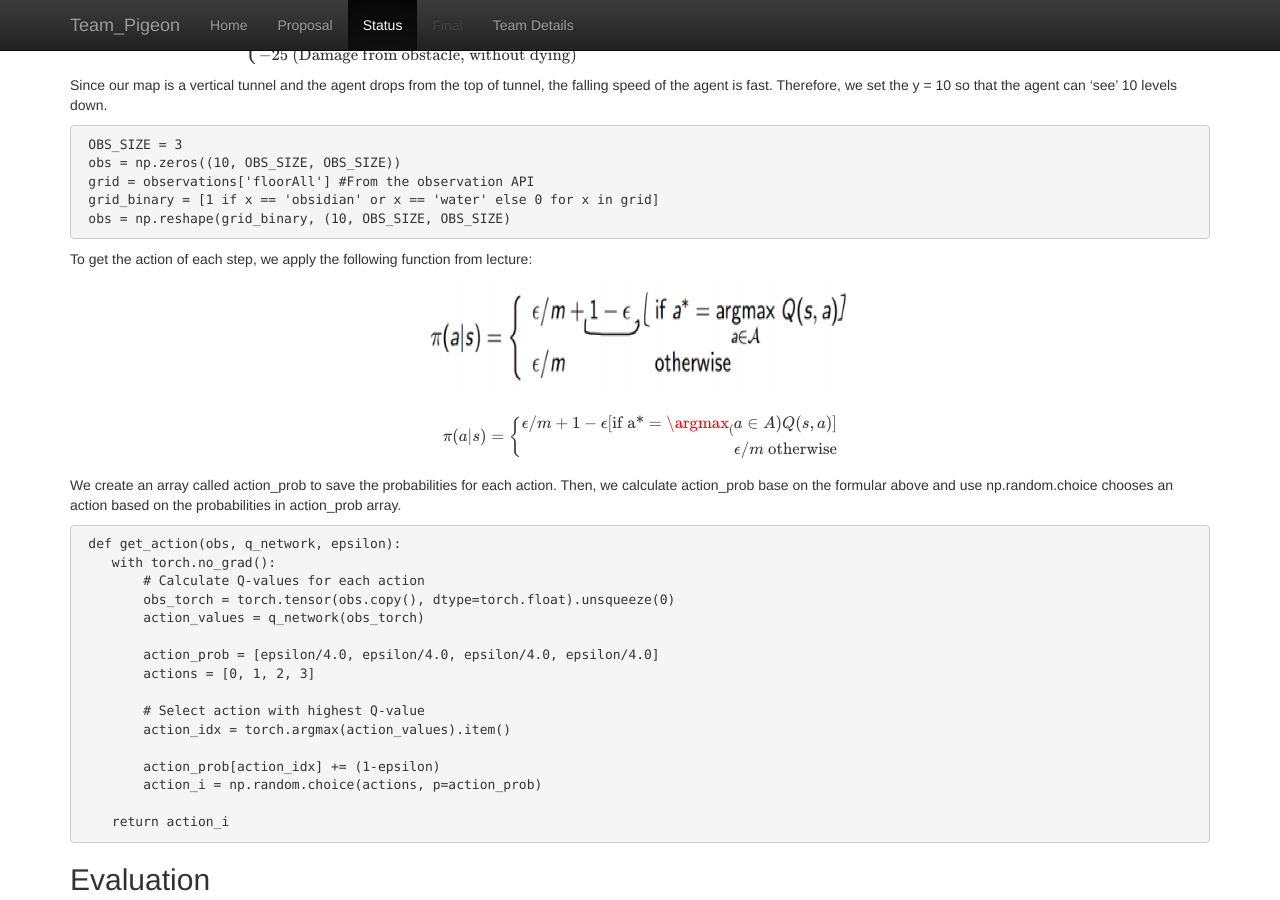
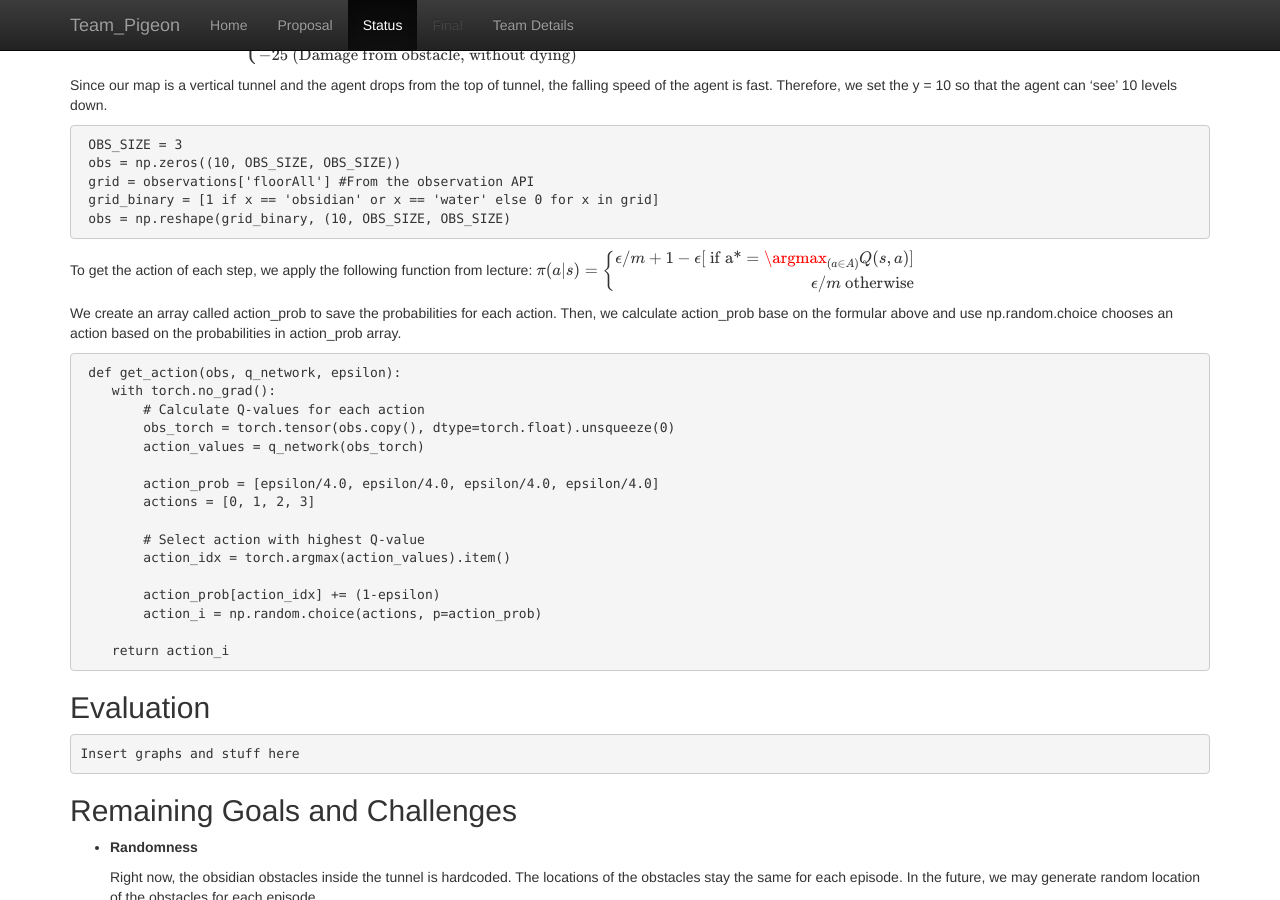
Before and after one commit to shanshs/Team-Pigeon, a Jekyll site: the page built from docs/status.md, in a window 1280 px wide and 900 px high, scrolled down 795 px. Built offline with Jekyll 4.4.1, drawn with Linux system fonts in a browser that asks for light colours; formulas are drawn with MathJax 3.

Commit message:
Update status.md

````diff
--- a/docs/status.md
+++ b/docs/status.md
@@ -56,12 +56,10 @@ Since our map is a vertical tunnel and the agent drops from the top of tunnel, t
 ```
 
 To get the action of each step, we apply the following function from lecture:
-<div style="text-align:center"><img src="egreedy.png" width="450" height="120"/></div>
-
 $$
 \pi(a|s)=\left\{
 	\begin{aligned}
-	\epsilon/m+1- \epsilon [\text{if a*} = \argmax_(a \in A) Q(s,a)]\\
+	\epsilon/m+1- \epsilon [\text{ if a*} = \argmax_{(a \in A)} Q(s,a)]\\
 	\epsilon/m  \text{  otherwise}\\
 	\end{aligned}
 	\right.
````
